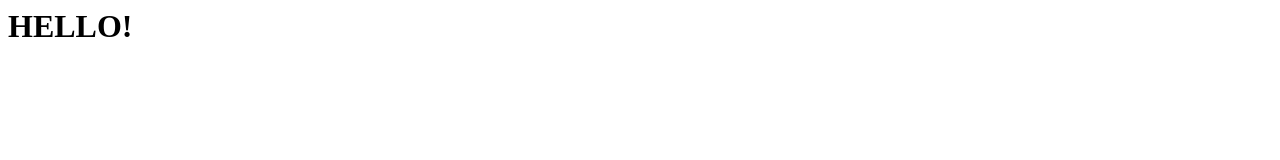
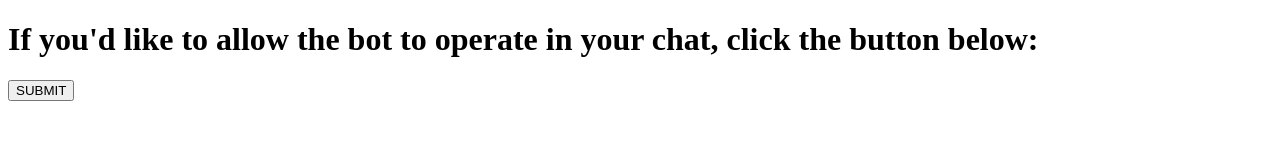
Before and after one commit to wylieglover/FrannyBot, a plain HTML site: page index.html in a window 1280 px wide. Drawn offline with Linux system fonts and the light colour scheme.

Commit message:
Updated index.html

```diff
--- a/index.html
+++ b/index.html
@@ -1 +1,20 @@
-<h1>HELLO!</h1>
+<!DOCTYPE html>
+<html>
+    <head>
+        <title> Franny_BOT </title>
+    </head>
+
+    <body>
+        <h1>
+            If you'd like to allow the bot to operate in your chat,
+            click the button below:
+        </h1>
+        <button onclick="botAPI()"> SUBMIT </button>
+
+        <script>
+            function botAPI() {
+                print("Hello!");
+            }
+        </script>
+    </body>
+</html>
```
